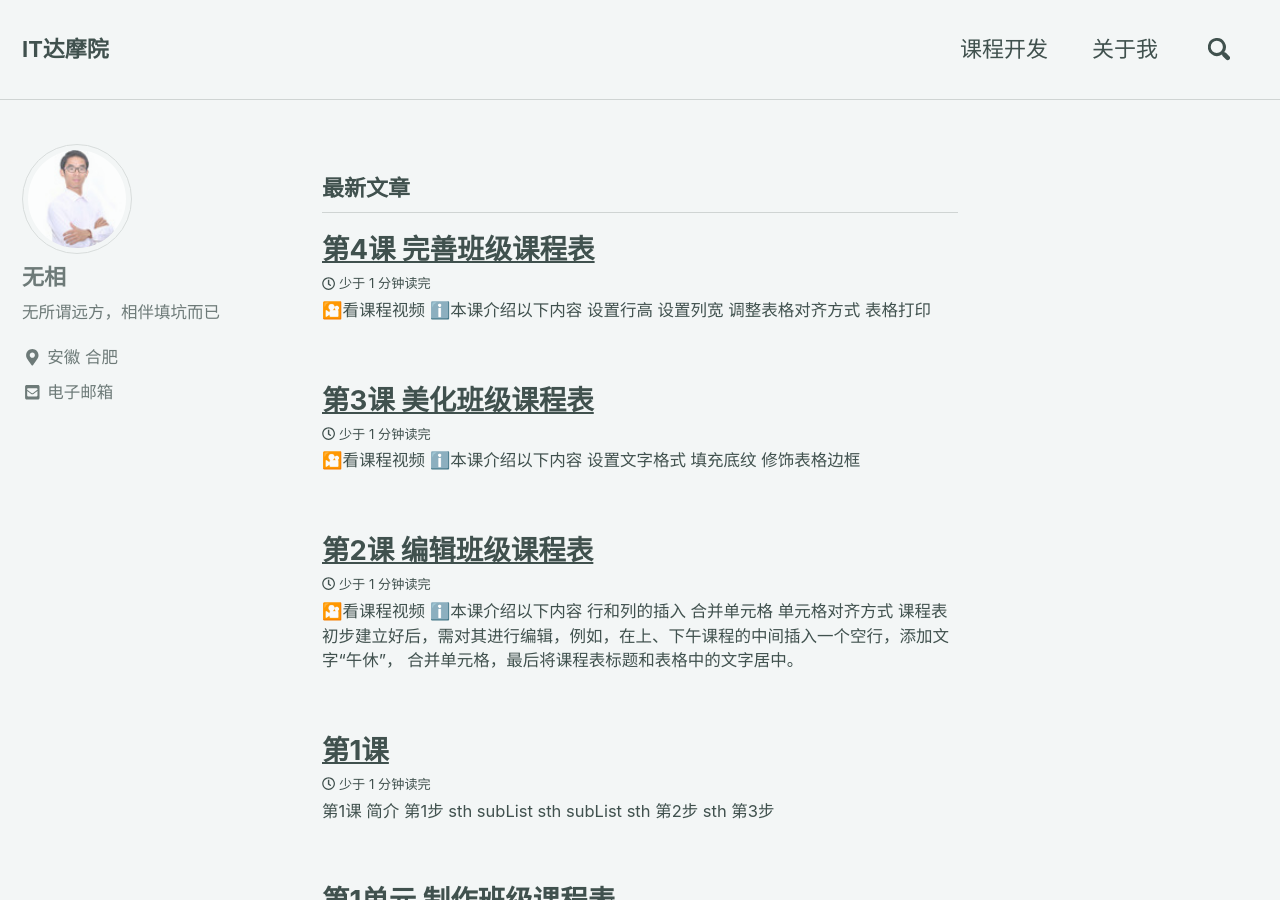
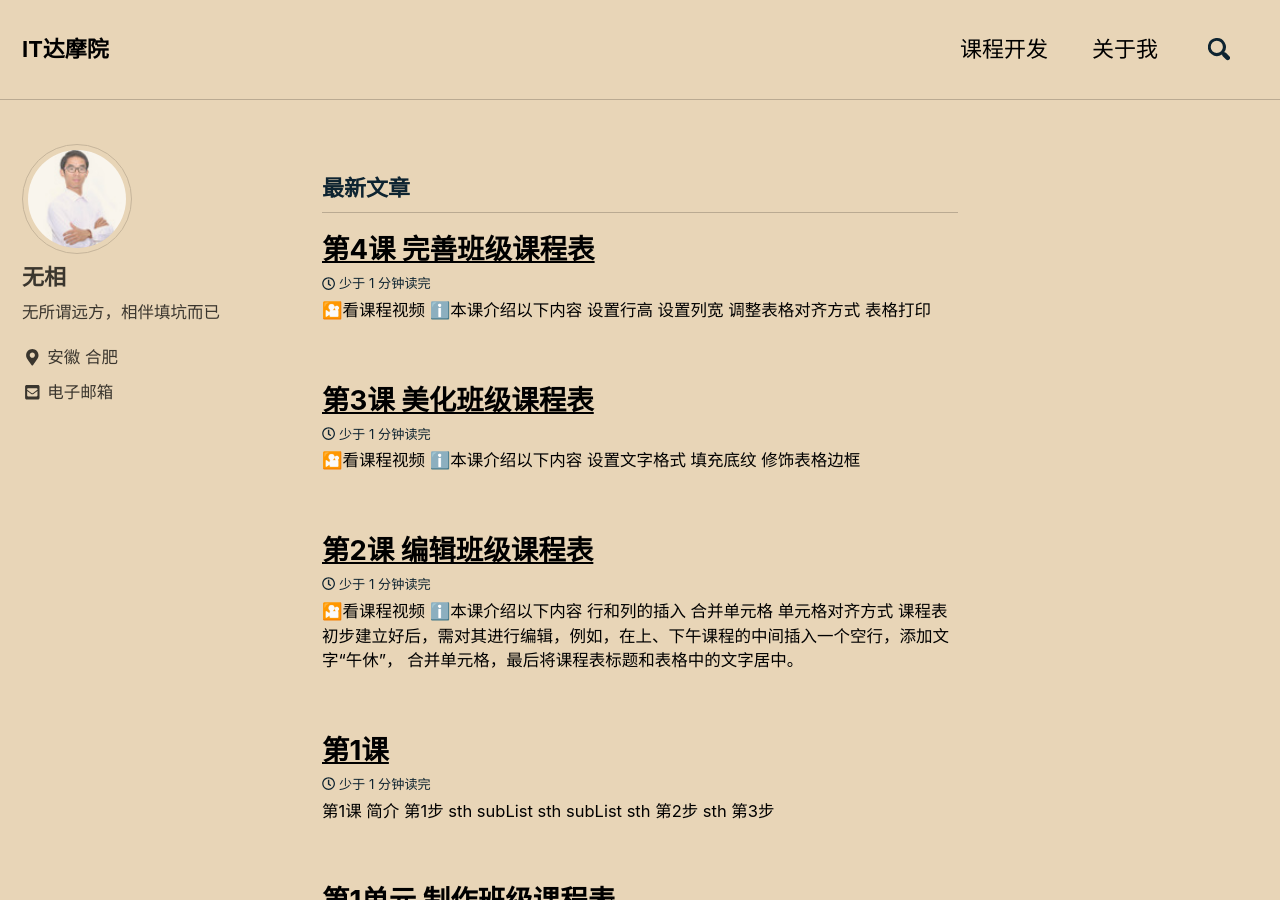
Before and after one commit to xinfengwu/goshinh.github.io-jekll-, a Jekyll site: the page built from index.html, in a window 1280 px wide and 900 px high. Built offline with Jekyll 4.4.1, drawn with Linux system fonts in a browser that asks for light colours; nearby versions of some CDN libraries; emoji names are drawn with the system emoji font; the list of posts is cut into pages by our own code.

Commit message:
Update _config.yml

```diff
--- a/_config.yml
+++ b/_config.yml
@@ -5,7 +5,7 @@
 # For technical reasons, this file is *NOT* reloaded automatically when you use
 # `jekyll serve`. If you change this file, please restart the server process.
 
-minimal_mistakes_skin    : "mint"  #"default","air", "aqua", "contrast","dirt","neon","dark","mint", "plum", "sunrise"
+minimal_mistakes_skin    : "sunrise"  #"default","air", "aqua", "contrast","dirt","neon","dark","mint", "plum", "sunrise"
 
 # Site Settings
 locale                   : "zh-CN"
```
